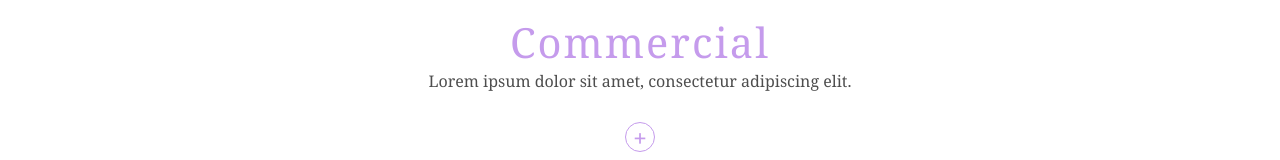
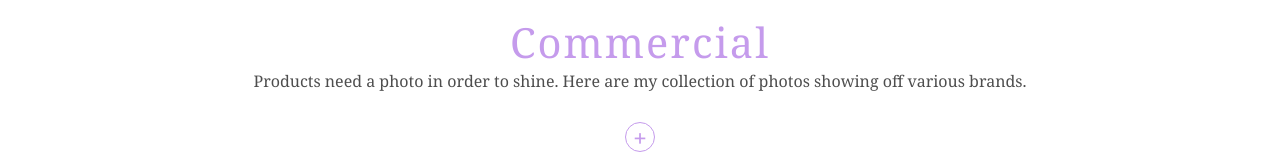
Before and after one commit to HirotheChamp/Bebes-Website, a React (Create React App) app in the folder client/: page /commercial in a window 1280 px wide. Shown: the part 126-286 px from the top of the page. Built offline with nearby package versions, Linux system fonts and the light colour scheme; no server answers; the database is empty.

Commit message:
changes to css and some of the pages

```diff
--- a/client/src/components/Navbar/Navbar.css
+++ b/client/src/components/Navbar/Navbar.css
@@ -1,3 +1,8 @@
+
+
+
+
+/* @media screen and (min-width: 960px){ */
   .navbar {
     height: 10vh;
     background: var(--primary);
@@ -7,6 +12,7 @@
     position: relative;
 
   }
+/* } */
 
 
 
--- a/client/src/pages/Commercial/Commercial.jsx
+++ b/client/src/pages/Commercial/Commercial.jsx
@@ -9,7 +9,7 @@ const Commercial = () => {
   return (
     <div className='commercial'>
       <h1>Commercial</h1>
-      <p>Lorem ipsum dolor sit amet, consectetur adipiscing elit.</p>
+      <p>Products need a photo in order to shine. Here are my collection of photos showing off various brands.</p>
 
       <ImageUploadCommercial />
 
--- a/client/src/pages/Home/Home.jsx
+++ b/client/src/pages/Home/Home.jsx
@@ -10,7 +10,7 @@ const Home = () => {
 
    <div className='home-content'>
 
-    <div className='section-one'>Lorem ipsum dolor sit amet consectetur adipisicing elit. Itaque repellat temporibus maiores unde iusto dolorum quasi dignissimos quod officiis iure, doloribus maxime aut ad assumenda? Quae aliquam quaerat repellendus eaque!</div>
+    <div className='section-one'>Welcome</div>
 
 
    </div>
--- a/client/src/pages/Portraits/Portraits.jsx
+++ b/client/src/pages/Portraits/Portraits.jsx
@@ -9,7 +9,7 @@ const Portraits = () => {
   return (
     <div className='portraits'>
       <h1>Portraits</h1>
-      <p>Lorem ipsum dolor sit amet, consectetur adipiscing elit.</p>
+      <p>A variety of face shots in different moods, settings and styles.</p>
 
       <ImageUploadPortrait />
 
--- a/client/src/pages/Sports/Sports.jsx
+++ b/client/src/pages/Sports/Sports.jsx
@@ -9,7 +9,7 @@ const Sports = () => {
   return (
     <div className='sports'>
       <h1>Sports</h1>
-      <p>Lorem ipsum dolor sit amet, consectetur adipiscing elit.</p>
+      <p>Feeling Sporty? Here is my collection of photos relating to sports of every type.</p>
 
       <ImageUploadSports />
 
```
Also changed, not shown: client/src/App.css (line endings or trailing spaces). Lines whose indentation alone changed are shown as unchanged.
